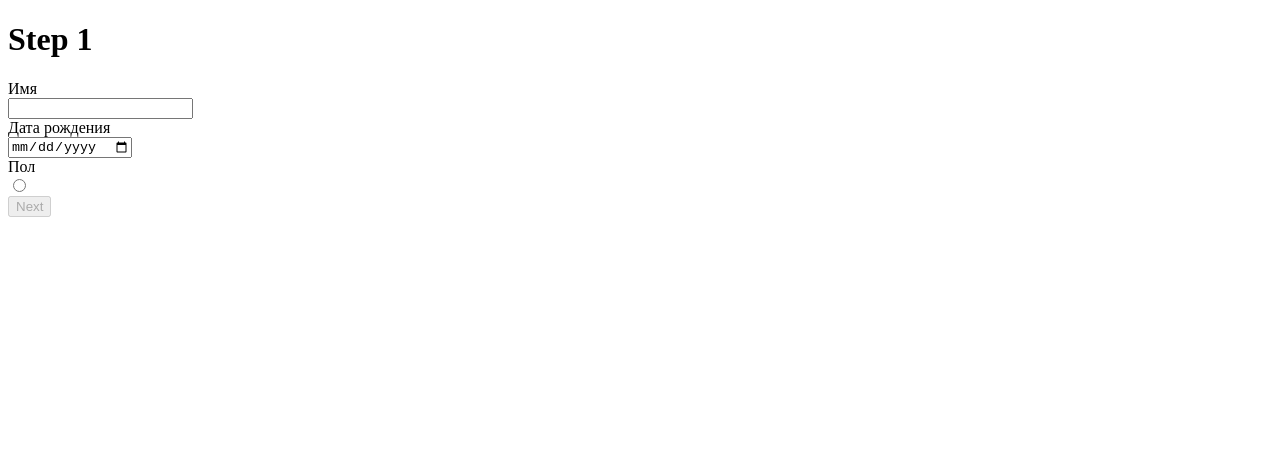
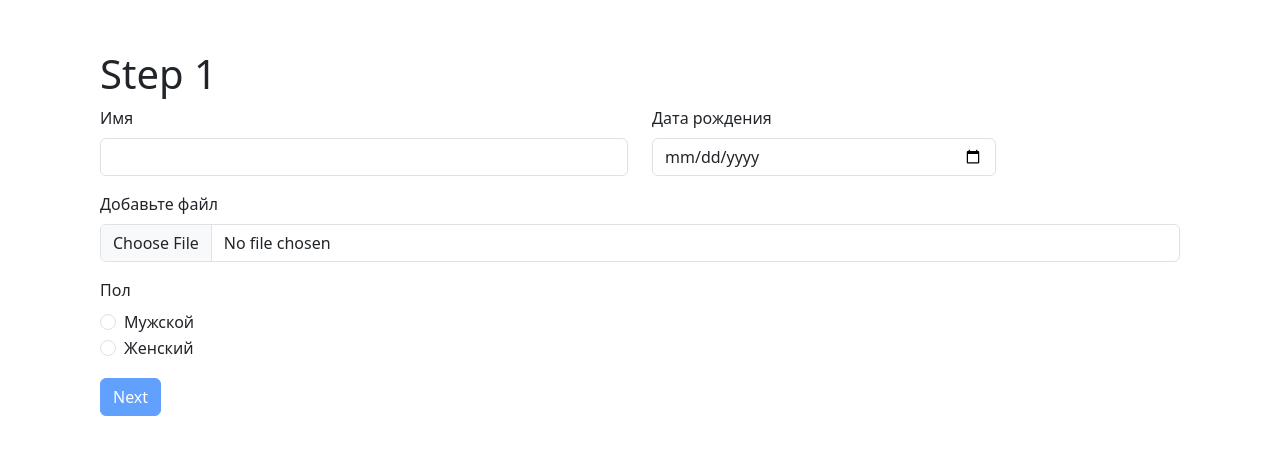
Before and after one commit to aznresearch/angular-form-constructor, an Angular app: page / in a window 1280 px wide. Shown: the top 454 px of the page. Built offline with nearby package versions, Linux system fonts and the light colour scheme.

Commit message:
feat: add bootstrap and dynamic classes for form fields

```diff
--- a/package.json
+++ b/package.json
@@ -20,6 +20,7 @@
     "@angular/platform-browser": "~9.0.0",
     "@angular/platform-browser-dynamic": "~9.0.0",
     "@angular/router": "~9.0.0",
+    "bootstrap": "^5.3.1",
     "querystring": "^0.2.1",
     "rxjs": "~6.5.4",
     "tslib": "^1.10.0",
--- a/src/app/components/form-constructor/form-constructor.component.html
+++ b/src/app/components/form-constructor/form-constructor.component.html
@@ -1,15 +1,25 @@
 <h1 class="form-heading">{{ formOptions[currentStep].title }}</h1>
 
 <ng-container *ngFor="let form of forms; let i = index">
-  <form [formGroup]="forms[i]" *ngIf="i === currentStep || forms.length === 1">
-    <div *ngFor="let field of formFields[i]">
-      <label [for]="field">{{ field.label }}</label>
+  <form
+    [formGroup]="forms[i]"
+    *ngIf="i === currentStep || forms.length === 1"
+    class="needs-validation">
+    <div class="row">
+      <ng-container *ngFor="let field of formFields[i]">
+        <div class="mb-3" [ngClass]="field.classes">
+          <label *ngIf="field.type != 'checkbox'" [for]="field.key" class="form-label">{{
+            field.label
+          }}</label>
           <div [ngSwitch]="field.type">
             <ng-container *ngSwitchCase="'textarea'">
-          <textarea [formControlName]="field.key"></textarea>
+              <textarea
+                [id]="field.key"
+                [formControlName]="field.key"
+                class="form-control"></textarea>
             </ng-container>
             <ng-container *ngSwitchCase="'select'">
-          <select [formControlName]="field.key">
+              <select [id]="field.key" [formControlName]="field.key" class="form-select">
                 <option value="">Select your Country</option>
                 <option *ngFor="let option of field.options" [value]="option">
                   {{ option }}
@@ -17,10 +27,34 @@
               </select>
             </ng-container>
             <ng-container *ngSwitchCase="'checkbox'">
-          <input type="checkbox" [formControlName]="field.key" />
+              <div class="form-check">
+                <input
+                  [id]="field.key"
+                  type="checkbox"
+                  [formControlName]="field.key"
+                  class="form-check-input" />
+                <label [for]="field.key" class="form-check-label">{{ field.label }}</label>
+              </div>
+            </ng-container>
+            <ng-container *ngSwitchCase="'radio'">
+              <div *ngFor="let option of field.options" class="form-check">
+                <label class="form-check-label">
+                  <input
+                    [id]="field.key"
+                    type="radio"
+                    [formControlName]="field.key"
+                    [value]="option"
+                    class="form-check-input" />
+                  {{ option }}
+                </label>
+              </div>
             </ng-container>
             <ng-container *ngSwitchDefault>
-          <input [type]="field.type" [formControlName]="field.key" />
+              <input
+                [id]="field.key"
+                [type]="field.type"
+                [formControlName]="field.key"
+                class="form-control" />
             </ng-container>
           </div>
           <!-- <div *ngIf="isFieldInvalid(field.name)">
@@ -48,16 +82,29 @@
       </div>
     </div> -->
         </div>
-    <div>
-      <button *ngIf="currentStep !== 0" type="button" (click)="onPreviousStep()">Previous</button>
-      <button *ngIf="currentStep === formOptions.length - 1" type="button" (click)="onSubmit()">
+      </ng-container>
+    </div>
+    <div class="d-flex justify-content-between">
+      <button
+        *ngIf="currentStep !== 0"
+        type="button"
+        (click)="onPreviousStep()"
+        class="btn btn-secondary">
+        Previous
+      </button>
+      <button
+        *ngIf="currentStep === formOptions.length - 1"
+        type="button"
+        (click)="onSubmit()"
+        class="btn btn-primary">
         Submit
       </button>
       <button
         *ngIf="currentStep !== formOptions.length - 1"
         type="button"
         [disabled]="forms[i].invalid"
-        (click)="onNextStep()">
+        (click)="onNextStep()"
+        class="btn btn-primary">
         Next
       </button>
     </div>
--- a/src/app/components/form-constructor/form-constructor.component.ts
+++ b/src/app/components/form-constructor/form-constructor.component.ts
@@ -1,4 +1,3 @@
-import { ValidatorKeys } from '../../constants/validator-constants';
 import { Component, OnInit } from '@angular/core';
 import { FormGroup } from '@angular/forms';
 import { FormOptions } from 'src/app/models/form-constructor.model';
@@ -28,8 +27,8 @@ export class FormConstructorComponent implements OnInit {
   }
 
   initForms() {
-    this.formOptions.forEach((data, i) => {
-      this.formContent.push(this.formOptions[i]['data']);
+    this.formOptions.forEach((formOption, i) => {
+      this.formContent.push(formOption.data);
       this.formFields.push(
         Object.keys(this.formContent[i]).map((key) => ({ key, ...this.formContent[i][key] }))
       );
@@ -37,7 +36,7 @@ export class FormConstructorComponent implements OnInit {
     });
   }
 
-  buildForm(formContent): FormGroup {
+  buildForm(formContent: any): FormGroup {
     return this.formConstructorService.buildForm(formContent);
   }
 
@@ -63,8 +62,8 @@ export class FormConstructorComponent implements OnInit {
         (forms, currentForm) => ({ ...forms, ...currentForm.value }),
         {}
       );
-      console.log(this.formValue);
     } else {
+      throw new Error('ошибка введенных данных');
       this.markAllFieldsAsTouched();
     }
   }
--- a/src/app/constants/form-constants.ts
+++ b/src/app/constants/form-constants.ts
@@ -5,11 +5,18 @@ export const step1Data = {
     validators: [
       { type: 'required' },
       { type: 'minLength', value: 3, errormsg: 'Минимальная длина - 3 символа' }
-    ]
+    ],
+    classes: ['col-6', 'someClass']
   },
   birthdate: {
     type: 'date',
     label: 'Дата рождения',
+    validators: [],
+    classes: ['col-4']
+  },
+  file: {
+    type: 'file',
+    label: 'Добавьте файл',
     validators: []
   },
   gender: {
--- a/src/app/models/form-constructor.model.ts
+++ b/src/app/models/form-constructor.model.ts
@@ -3,6 +3,7 @@ export interface FormField {
   label: string;
   validators?: Validator[];
   options?: string[];
+  classes?: string[];
 }
 
 export interface FormOptions {
--- a/src/styles.scss
+++ b/src/styles.scss
@@ -1 +1,7 @@
 /* You can add global styles to this file, and also import other style files */
+@import "~bootstrap/scss/bootstrap";
+
+body {
+  padding: 100px;
+  padding-top: 50px;
+}
```
Also changed, not shown: 2 other files (tests, documents, lock files or other folders). Lines whose indentation alone changed are shown as unchanged.
